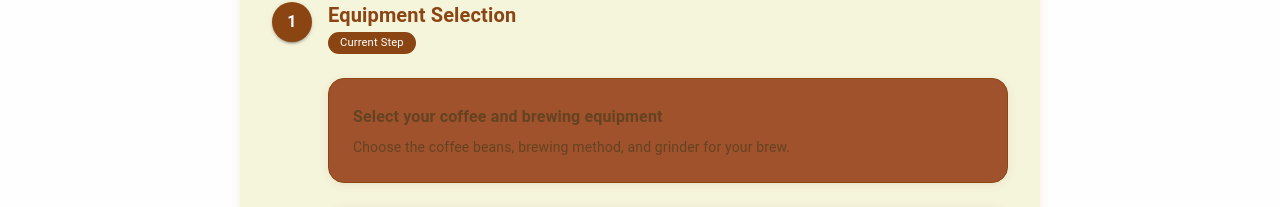
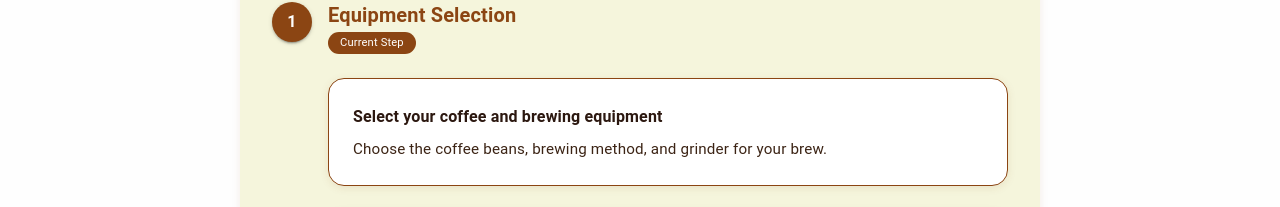
Before and after one commit to orriborri/sump-it, a Next.js app: page /brew in a window 1280 px wide. Shown: the part 284-491 px from the top of the page. Built offline with nearby package versions, Linux system fonts and the light colour scheme; no server answers; the database is empty; what @mui/material-nextjs would draw is missing.

Commit message:
style: Update styling for IntegratedVerticalStepper component

```diff
--- a/app/brew/IntegratedVerticalStepper.tsx
+++ b/app/brew/IntegratedVerticalStepper.tsx
@@ -127,15 +127,15 @@ export const IntegratedVerticalStepper: React.FC<IntegratedVerticalStepperProps>
                     sx={{
                       p: 3,
                       mb: 3,
-                      bgcolor: 'primary.light',
+                      bgcolor: '#FFFFFF',
                       border: 1,
-                      borderColor: 'primary.main',
+                      borderColor: '#8B4513',
                       borderRadius: 2,
                     }}
                   >
                     <Typography
                       variant="subtitle1"
-                      color="primary.dark"
+                      color="#2C1810"
                       fontWeight={600}
                       gutterBottom
                     >
@@ -144,8 +144,8 @@ export const IntegratedVerticalStepper: React.FC<IntegratedVerticalStepperProps>
 
                     <Typography
                       variant="body2"
-                      color="primary.dark"
-                      sx={{ lineHeight: 1.5 }}
+                      color="#3C2415"
+                      sx={{ lineHeight: 1.6, fontSize: '0.95rem' }}
                     >
                       {instructions.description}
                     </Typography>
```
